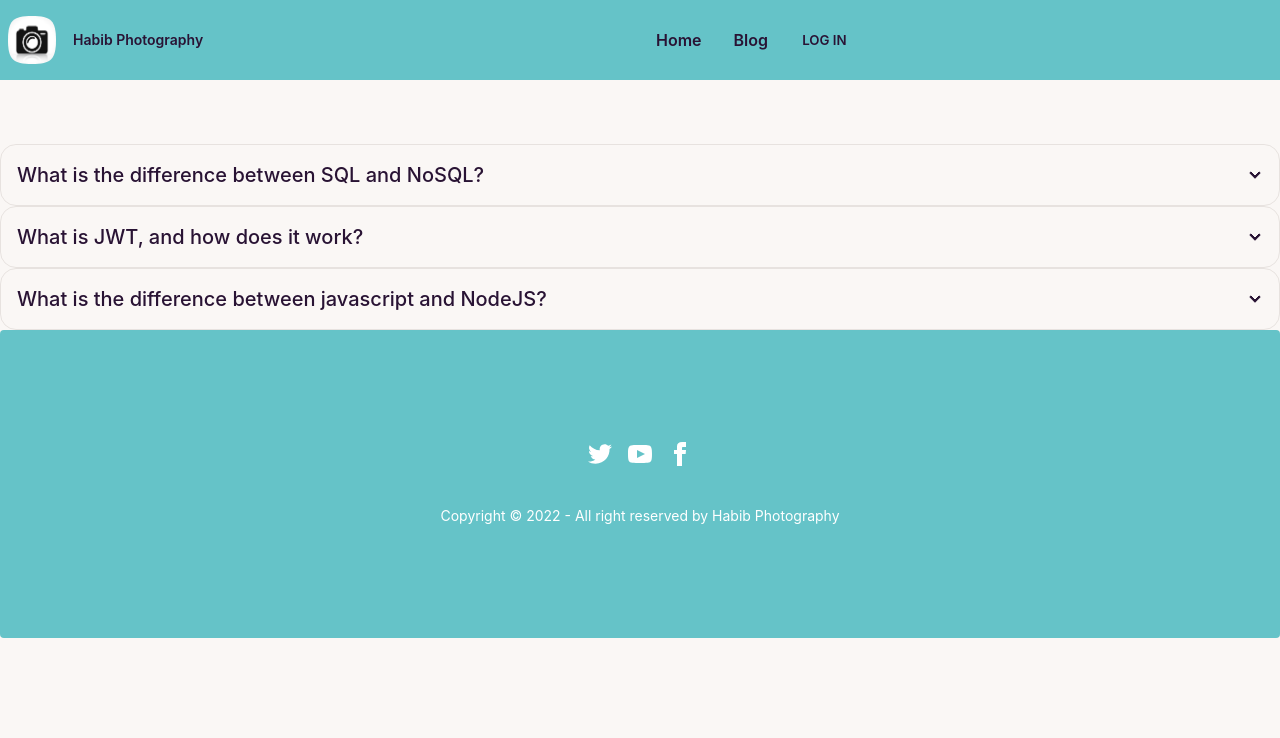
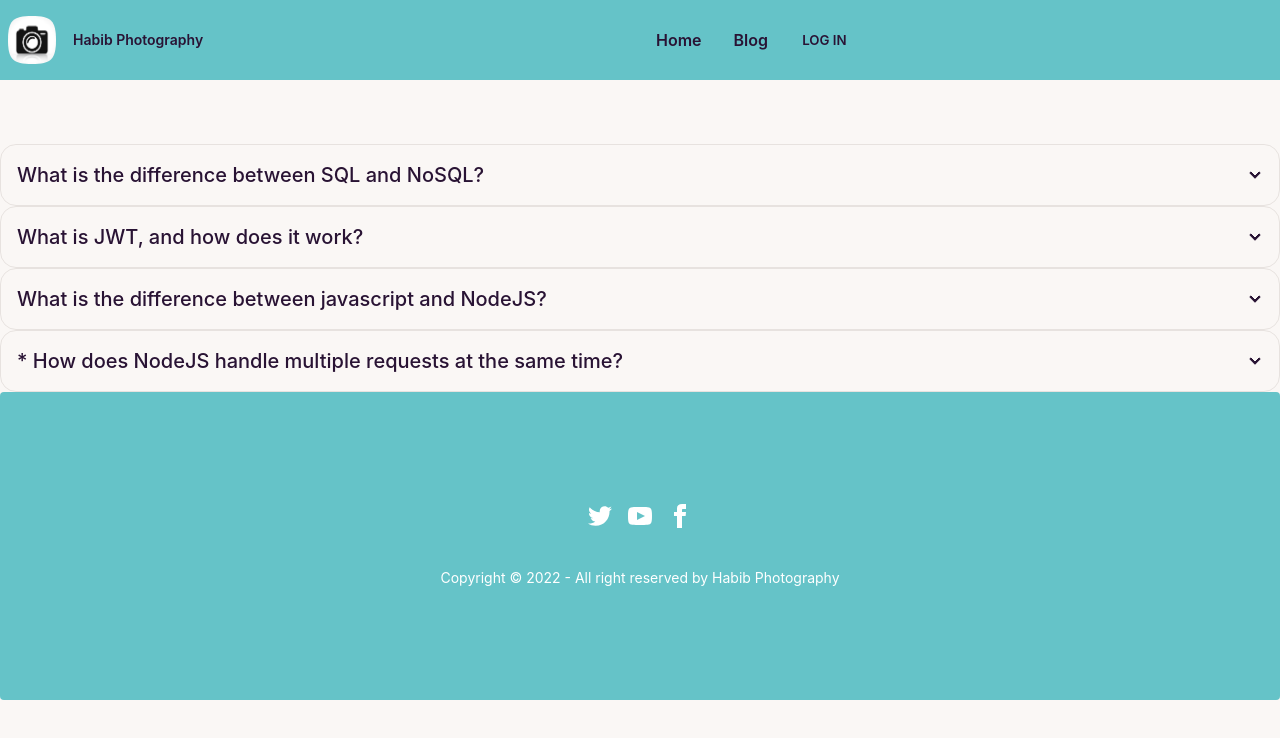
Before and after one commit to habib4224/habib-photography-client, a React (Create React App) app: page /blogs in a window 1280 px wide. Shown: the top 738 px of the page. Built offline with nearby package versions, Linux system fonts and the light colour scheme; no server answers.

Commit message:
blogs 4 done

```diff
--- a/src/pages/Blog/Blogs.js
+++ b/src/pages/Blog/Blogs.js
@@ -27,6 +27,14 @@ const Blogs = () => {
                     <p>Ans: JavaScript is a high-level programming language that makes our web pages and web applications dynamic and interactive by giving them the ability to think and act. JavaScript is a lightweight (easy to learn syntax) and object-oriented programming language whereas Node.js is a runtime environment built on google v8 engine and typically used to represent a list of objects and functions that JavaScript programs can access.</p>
                 </div>
             </div>
+            <div tabIndex={0} className="collapse collapse-arrow border border-base-300 bg-base-100 rounded-box">
+                <div className="collapse-title text-xl font-medium">
+                    <h1>* How does NodeJS handle multiple requests at the same time?</h1>
+                </div>
+                <div className="collapse-content">
+                    <p>Ans: We know NodeJS application is single-threaded. Say, if processing involves request A that takes 10 seconds, it does not mean that a request which comes after this request needs to wait 10 seconds to start processing because NodeJS event loops are only single-threaded. The entire NodeJS architecture is not single-threaded.</p>
+                </div>
+            </div>
 
         </div>
     );
```
